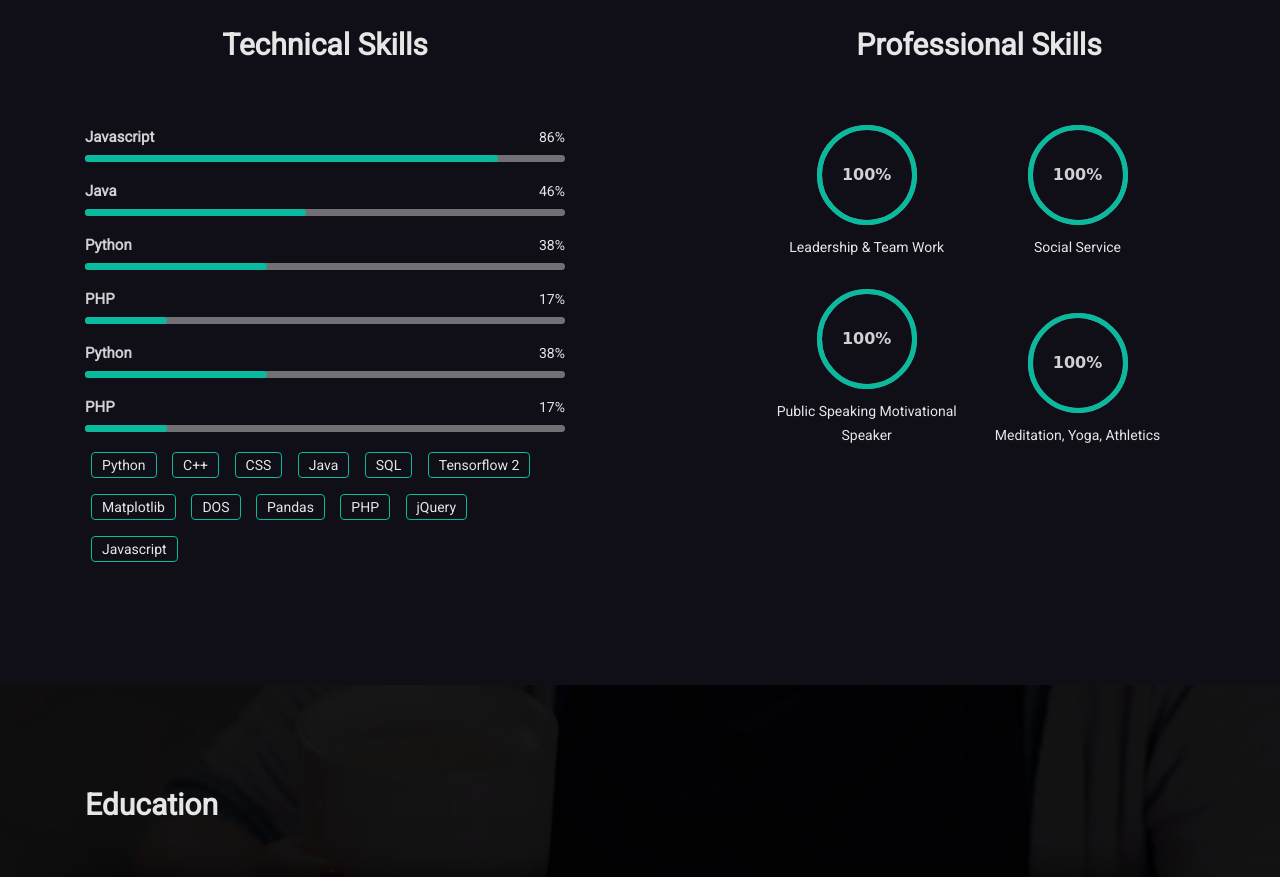
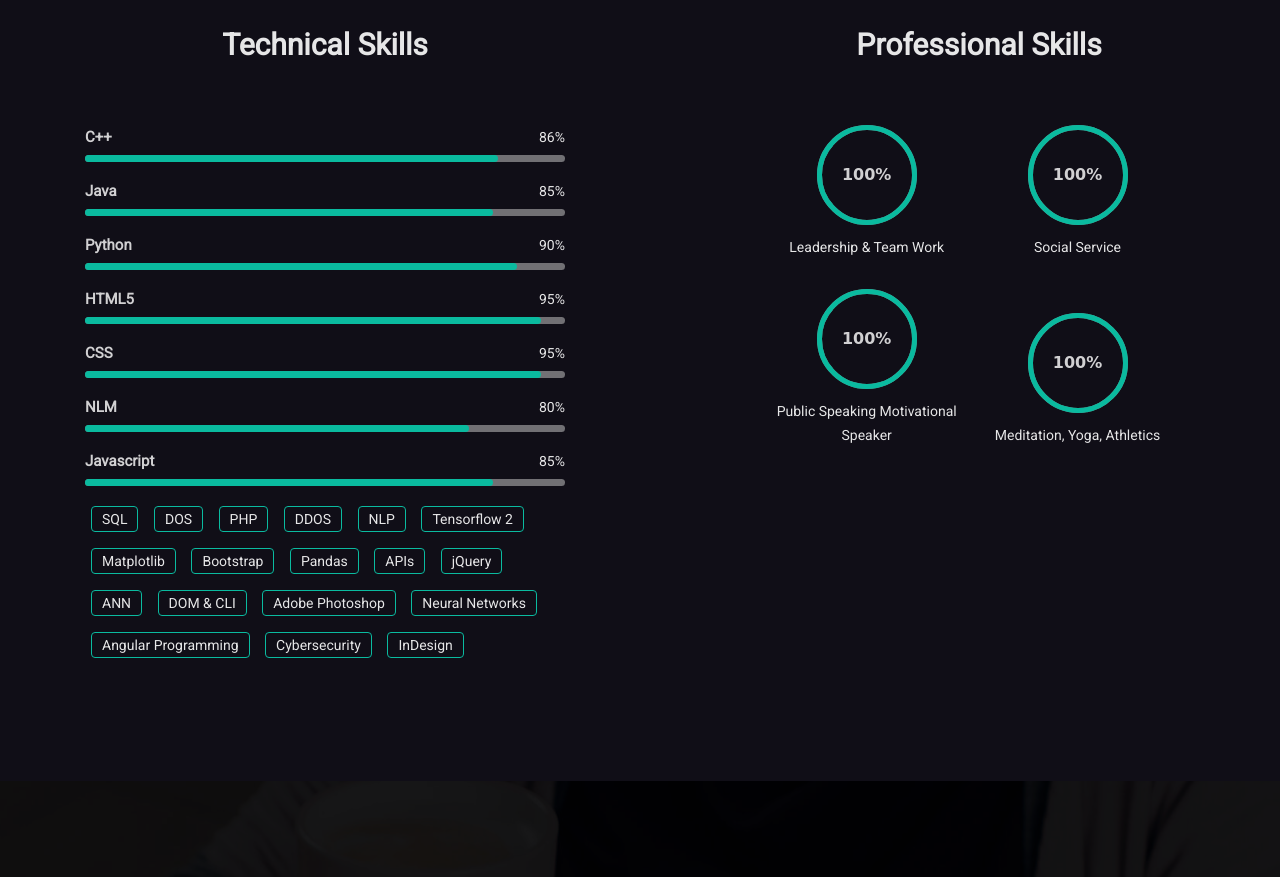
Before and after one commit to shwethabhandary/portfolio, a plain HTML site: page index.html in a window 1280 px wide. Shown: the part 1920-2797 px from the top of the page. Drawn offline with Linux system fonts and the light colour scheme; some packages are replaced by stand-ins of ours.

Commit message:
soManyChanges

```diff
--- a/index.html
+++ b/index.html
@@ -340,6 +340,9 @@ div.ex3 {
                                    <a class="nav-link" href="#mh-experience">Education & Certification</a>
                                 </li>
                                 <li class="nav-item">
+                                    <a class="nav-link" href="#mh-awardss">Awards</a>
+                                 </li>
+                                <li class="nav-item">
                                     <a class="nav-link" href="#mexperience">Experience</a>
                                  </li>
 								 <li class="nav-item">
@@ -490,7 +493,7 @@ In all aspects of my life, I gravitate towards three things: <strong>rapid innov
                                         <div class="candidatos">
                                             <div class="parcial">
                                                 <div class="info">
-                                                    <div class="nome">Javascript</div>
+                                                    <div class="nome">C++</div>
                                                     <div class="percentagem-num">86%</div>
                                                 </div>
                                                 <div class="progressBar">
@@ -502,10 +505,10 @@ In all aspects of my life, I gravitate towards three things: <strong>rapid innov
                                             <div class="parcial">
                                                 <div class="info">
                                                     <div class="nome">Java</div>
-                                                    <div class="percentagem-num">46%</div>
+                                                    <div class="percentagem-num">85%</div>
                                                 </div>
                                                 <div class="progressBar">
-                                                    <div class="percentagem" style="width: 46%;"></div>
+                                                    <div class="percentagem" style="width: 85%;"></div>
                                                 </div>
                                             </div>
                                         </div>
@@ -513,21 +516,21 @@ In all aspects of my life, I gravitate towards three things: <strong>rapid innov
                                             <div class="parcial">
                                                 <div class="info">
                                                     <div class="nome">Python</div>
-                                                    <div class="percentagem-num">38%</div>
+                                                    <div class="percentagem-num">90%</div>
                                                 </div>
                                                 <div class="progressBar">
-                                                    <div class="percentagem" style="width: 38%;"></div>
+                                                    <div class="percentagem" style="width: 90%;"></div>
                                                 </div>
                                             </div>
                                         </div>
                                         <div class="candidatos">
                                             <div class="parcial">
                                                 <div class="info">
-                                                    <div class="nome">PHP</div>
-                                                    <div class="percentagem-num">17%</div>
+                                                    <div class="nome">HTML5</div>
+                                                    <div class="percentagem-num">95%</div>
                                                 </div>
                                                 <div class="progressBar">
-                                                    <div class="percentagem" style="width: 17%;"></div>
+                                                    <div class="percentagem" style="width: 95%;"></div>
                                                 </div>
                                             </div>
                                         </div>
@@ -535,40 +538,57 @@ In all aspects of my life, I gravitate towards three things: <strong>rapid innov
                                         <div class="candidatos">
                                             <div class="parcial">
                                                 <div class="info">
-                                                    <div class="nome">Python</div>
-                                                    <div class="percentagem-num">38%</div>
+                                                    <div class="nome">CSS</div>
+                                                    <div class="percentagem-num">95%</div>
                                                 </div>
                                                 <div class="progressBar">
-                                                    <div class="percentagem" style="width: 38%;"></div>
+                                                    <div class="percentagem" style="width: 95%;"></div>
                                                 </div>
                                             </div>
                                         </div>
                                         <div class="candidatos">
                                             <div class="parcial">
                                                 <div class="info">
-                                                    <div class="nome">PHP</div>
-                                                    <div class="percentagem-num">17%</div>
+                                                    <div class="nome">NLM</div>
+                                                    <div class="percentagem-num">80%</div>
                                                 </div>
                                                 <div class="progressBar">
-                                                    <div class="percentagem" style="width: 17%;"></div>
+                                                    <div class="percentagem" style="width: 80%;"></div>
+                                                </div>
+                                            </div>
+                                        </div>
+                                        <div class="candidatos">
+                                            <div class="parcial">
+                                                <div class="info">
+                                                    <div class="nome">Javascript</div>
+                                                    <div class="percentagem-num">85%</div>
+                                                </div>
+                                                <div class="progressBar">
+                                                    <div class="percentagem" style="width: 85%;"></div>
                                                 </div>
                                             </div>
                                         </div>
                                     </div>
                                     <div class="mh-about-tag wow fadeInUp" data-wow-duration="0.8s" data-wow-delay="0.3s">
                                         <ul>
-                                            <li><span>Python</span></li>
-                                            <li><span>C++</span></li>
-                                            <li><span>CSS</span></li>
-                                            <li><span>Java</span></li>
                                             <li><span>SQL</span></li>
+                                            <li><span>DOS</span></li>
+                                            <li><span>PHP</span></li>
+                                            <li><span>DDOS</span></li>
+                                            <li><span>NLP</span></li>
                                             <li><span>Tensorflow 2</span></li>
                                             <li><span>Matplotlib</span></li>
-                                            <li><span>DOS</span></li>
+                                            <li><span>Bootstrap</span></li>
                                             <li><span>Pandas</span></li>
-                                            <li><span>PHP</span></li>
+                                            <li><span>APIs</span></li>
                                             <li><span>jQuery</span></li>
-                                            <li><span>Javascript</span></li>
+                                            <li><span>ANN</span></li>
+                                            <li><span>DOM & CLI</span></li>
+                                            <li><span>Adobe Photoshop</span></li>
+                                            <li><span>Neural Networks</span></li>
+                                            <li><span>Angular Programming</span></li>
+                                            <li><span>Cybersecurity</span></li>
+                                            <li><span>InDesign</span></li>
                                         </ul>
                                     </div>
                                 </div>
@@ -632,6 +652,54 @@ In all aspects of my life, I gravitate towards three things: <strong>rapid innov
                                         <h4>Standard IX-X <a href="#">S.J.S. Public School	</a></h4>
                                         <div class="mh-eduyear">Apr 2016 - Apr 2018</div>
                                         <h6>GPA:   10/10</h6>
+                                    </div>
+                                </div>
+                            </div>
+                        </div>
+                    </div>
+                </div>
+            </div>
+        </section>
+
+        <section class="mh-awardsss mh-experince image-bg featured-img-one" id="mh-awardss">
+            <div class="img-color-overlay">
+                <div class="container">
+                    <div class="row section-separator">
+                        <div class="col-sm-12">
+                            <div class="mh-education">
+                                <h3 class="wow fadeInUp" data-wow-duration="0.8s" data-wow-delay="0.2s">Awards</h3>
+                                <div class="mh-education-deatils">
+                                    <div class="mh-education-item dark-bg wow fadeInUp" data-wow-duration="0.8s" data-wow-delay="0.6s">
+                                        <h4 class="mh-eduyear">Best Student of the Year- Overall (Scholastic &amp; Co-Scholastic) Two Consecutive Years </h4>
+                                        <p>  I was graciously felicitated with the title of “The Best Student” in Scholastic and Co-Scholastic Pursuits for two consecutive years, Grade 9th and Grade 10th. </p>
+                                    </div>
+                                    <div class="mh-education-item dark-bg wow fadeInUp" data-wow-duration="0.8s" data-wow-delay="0.6s">
+                                        <h4 class="mh-eduyear">1st Place in the State Merit List</h4>
+                                        <p>  Secured the first place in the merit list by achieving the highest percentile.</p>
+                                    </div>
+                                    <div class="mh-education-item dark-bg wow fadeInUp" data-wow-duration="0.8s" data-wow-delay="0.6s">
+                                        <h4 class="mh-eduyear">Best Project Award and Best Website Developer Winter School 19 (All India Website-Development Championship)</h4>
+                                        <p>  Developed a creative, secure, compatible and a user-friendly website using HTML, CSS, Java, SQL, and PHP for Science and Technical Council of Rajiv Gandhi Institute of Petroleum Technology.</p>
+                                    </div>
+                                    <div class="mh-education-item dark-bg wow fadeInUp" data-wow-duration="0.8s" data-wow-delay="0.6s">
+                                        <h4 class="mh-eduyear">Global Problem Solver- NASA SPACE CHALLENGE; Felicitated by-NASA, ESA, JAXA, CSA ASC & CNES</h4>
+                                        <p>  I was honored with the title of “Global Problem Solver” by NASA, in association ESA, JAXA, CSA ASC & CNES.</p>
+                                    </div>
+                                    <div class="mh-education-item dark-bg wow fadeInUp" data-wow-duration="0.8s" data-wow-delay="0.6s">
+                                        <h4 class="mh-eduyear">Awarded 3rd, National Robotics Hackathon</h4>
+                                        <p>  I was awarded 3rd Prize during the National Robotics Hackathon for one of the most innovative ideas in programming a Self-Balancing Robot.</p>
+                                    </div>
+                                    <div class="mh-education-item dark-bg wow fadeInUp" data-wow-duration="0.8s" data-wow-delay="0.6s">
+                                        <h4 class="mh-eduyear">1st Position (Badminton Singles), National Badminton Tournament</h4>
+                                        <p>   I secured 1st Position in Badminton Singles at the National Level Badminton Tournament.</p>
+                                    </div>
+                                    <div class="mh-education-item dark-bg wow fadeInUp" data-wow-duration="0.8s" data-wow-delay="0.6s">
+                                        <h4 class="mh-eduyear">2nd Position (Badminton Doubles), National Badminton Tournament</h4>
+                                        <p>   I secured 2nd Position in Badminton Doubles at the National Level Badminton Tournament.</p>
+                                    </div>
+                                    <div class="mh-education-item dark-bg wow fadeInUp" data-wow-duration="0.8s" data-wow-delay="0.6s">
+                                        <h4 class="mh-eduyear">2nd Position Holder, State Level Athletics Championship</h4>
+                                        <p>   I secured 2nd Rank In the district Athletics meet in 400m Race out of 36 state level players.</p>
                                     </div>
                                 </div>
                             </div>
@@ -976,53 +1044,7 @@ In all aspects of my life, I gravitate towards three things: <strong>rapid innov
         ===================
         -->
 
-        <section class="mh-experince image-bg featured-img-one" id="mh-experience">
-            <div class="img-color-overlay">
-                <div class="container">
-                    <div class="row section-separator">
-                        <div class="col-sm-12">
-                            <div class="mh-education">
-                                <h3 class="wow fadeInUp" data-wow-duration="0.8s" data-wow-delay="0.2s">Awards</h3>
-                                <div class="mh-education-deatils">
-                                    <div class="mh-education-item dark-bg wow fadeInUp" data-wow-duration="0.8s" data-wow-delay="0.6s">
-                                        <h4 class="mh-eduyear">Best Student of the Year- Overall (Scholastic &amp; Co-Scholastic) Two Consecutive Years </h4>
-                                        <p>  I was graciously felicitated with the title of “The Best Student” in Scholastic and Co-Scholastic Pursuits for two consecutive years, Grade 9th and Grade 10th. </p>
-                                    </div>
-                                    <div class="mh-education-item dark-bg wow fadeInUp" data-wow-duration="0.8s" data-wow-delay="0.6s">
-                                        <h4 class="mh-eduyear">1st Place in the State Merit List</h4>
-                                        <p>  Secured the first place in the merit list by achieving the highest percentile.</p>
-                                    </div>
-                                    <div class="mh-education-item dark-bg wow fadeInUp" data-wow-duration="0.8s" data-wow-delay="0.6s">
-                                        <h4 class="mh-eduyear">Best Project Award and Best Website Developer Winter School 19 (All India Website-Development Championship)</h4>
-                                        <p>  Developed a creative, secure, compatible and a user-friendly website using HTML, CSS, Java, SQL, and PHP for Science and Technical Council of Rajiv Gandhi Institute of Petroleum Technology.</p>
-                                    </div>
-                                    <div class="mh-education-item dark-bg wow fadeInUp" data-wow-duration="0.8s" data-wow-delay="0.6s">
-                                        <h4 class="mh-eduyear">Global Problem Solver- NASA SPACE CHALLENGE; Felicitated by-NASA, ESA, JAXA, CSA ASC & CNES</h4>
-                                        <p>  I was honored with the title of “Global Problem Solver” by NASA, in association ESA, JAXA, CSA ASC & CNES.</p>
-                                    </div>
-                                    <div class="mh-education-item dark-bg wow fadeInUp" data-wow-duration="0.8s" data-wow-delay="0.6s">
-                                        <h4 class="mh-eduyear">Awarded 3rd, National Robotics Hackathon</h4>
-                                        <p>  I was awarded 3rd Prize during the National Robotics Hackathon for one of the most innovative ideas in programming a Self-Balancing Robot.</p>
-                                    </div>
-                                    <div class="mh-education-item dark-bg wow fadeInUp" data-wow-duration="0.8s" data-wow-delay="0.6s">
-                                        <h4 class="mh-eduyear">1st Position (Badminton Singles), National Badminton Tournament</h4>
-                                        <p>   I secured 1st Position in Badminton Singles at the National Level Badminton Tournament.</p>
-                                    </div>
-                                    <div class="mh-education-item dark-bg wow fadeInUp" data-wow-duration="0.8s" data-wow-delay="0.6s">
-                                        <h4 class="mh-eduyear">2nd Position (Badminton Doubles), National Badminton Tournament</h4>
-                                        <p>   I secured 2nd Position in Badminton Doubles at the National Level Badminton Tournament.</p>
-                                    </div>
-                                    <div class="mh-education-item dark-bg wow fadeInUp" data-wow-duration="0.8s" data-wow-delay="0.6s">
-                                        <h4 class="mh-eduyear">2nd Position Holder, State Level Athletics Championship</h4>
-                                        <p>   I secured 2nd Rank In the district Athletics meet in 400m Race out of 36 state level players.</p>
-                                    </div>
-                                </div>
-                            </div>
-                        </div>
-                    </div>
-                </div>
-            </div>
-        </section>
+
 
         <!--
         ===================
```
